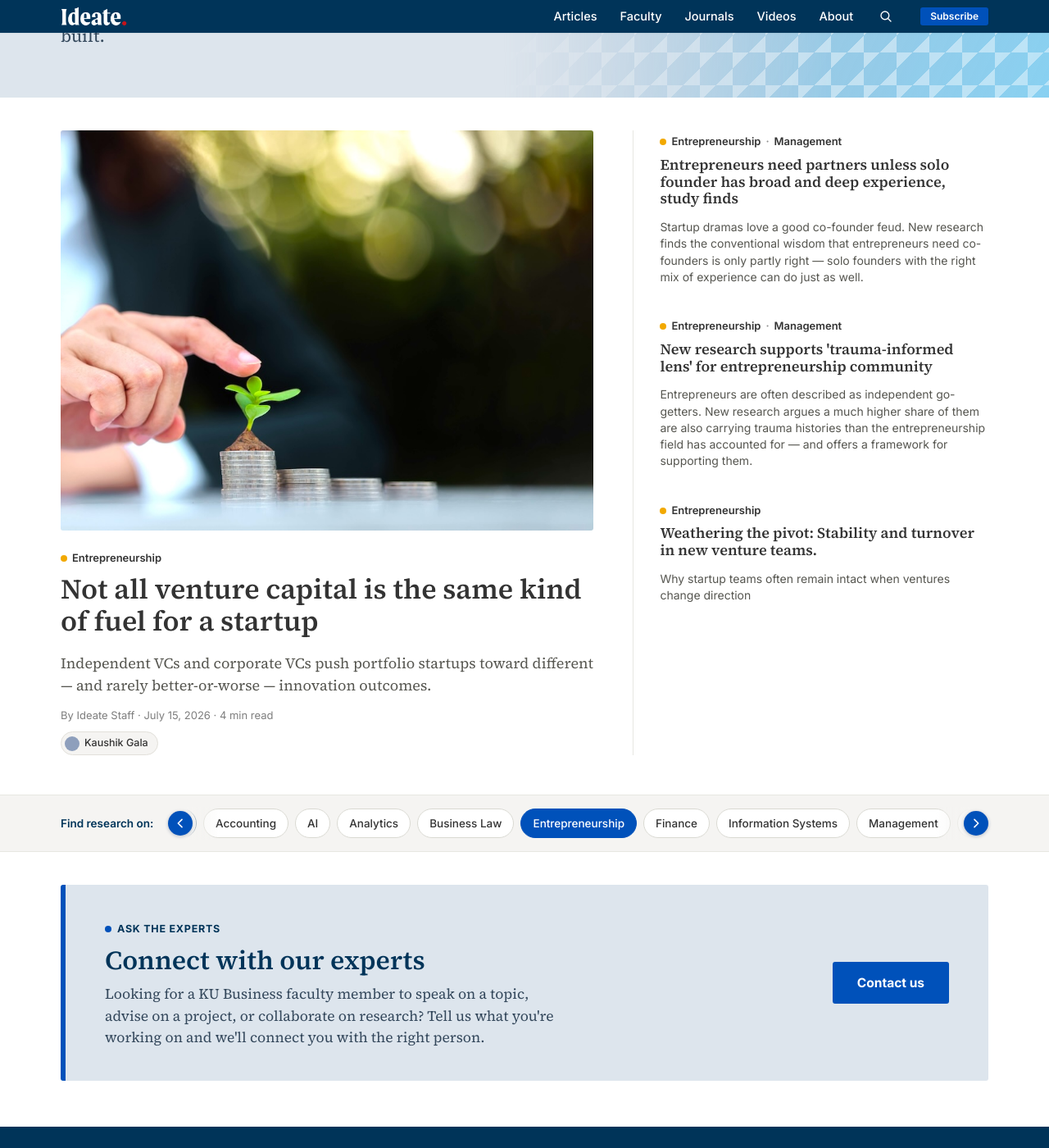
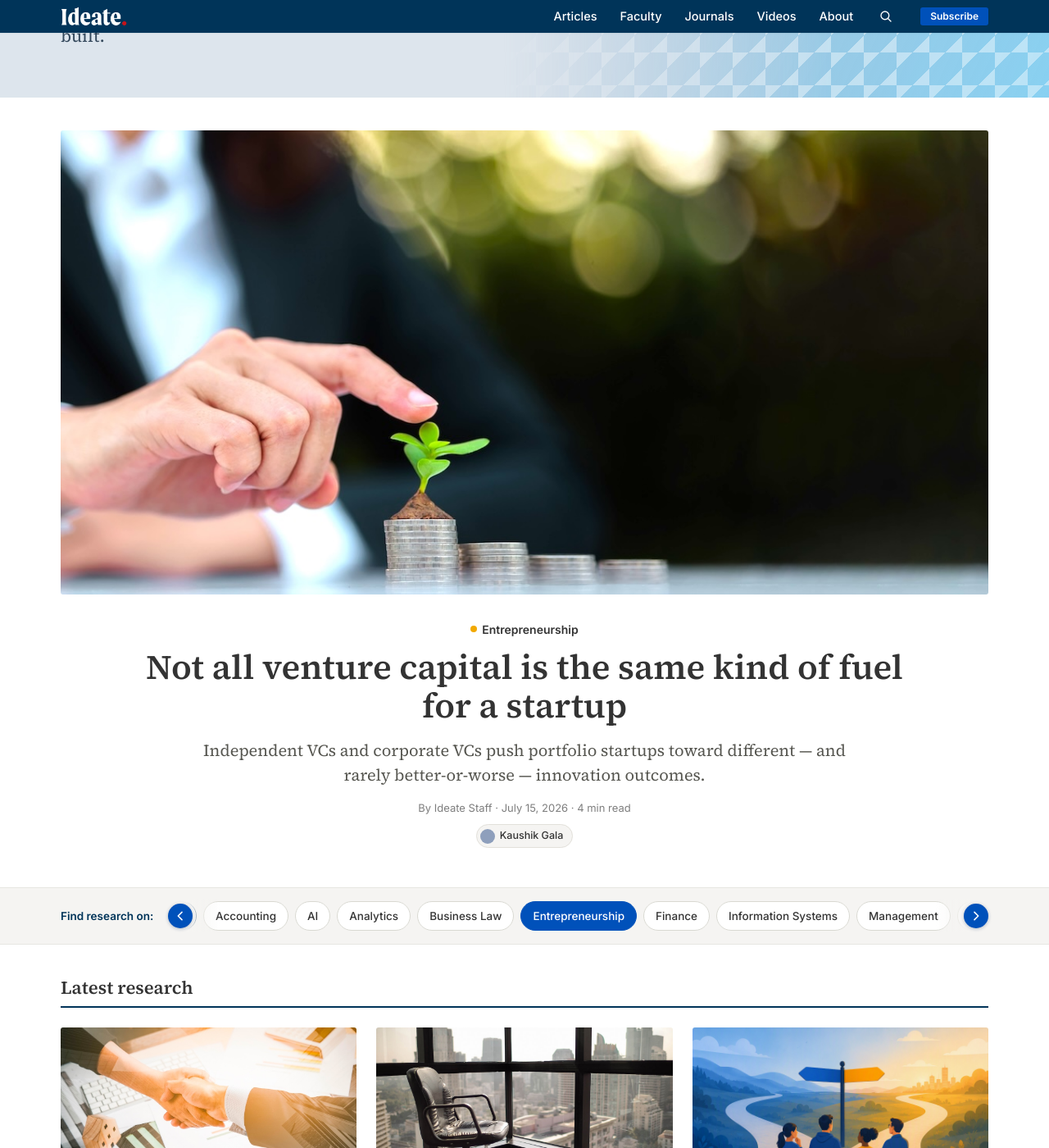
Before and after one commit to KUBschool/ideate, a Jekyll site: the page built from topics/entrepreneurship.html, in a window 1280 px wide and 1400 px high, scrolled down 280 px. Shown: the whole window at 82% size. Built offline with Jekyll 4.4.1, drawn with Linux system fonts in a browser that asks for light colours; some of the changed text lies outside the part shown.

Commit message:
changes to filtered layouts and added video tagging capability

```diff
--- a/_includes/media-callout.html
+++ b/_includes/media-callout.html
@@ -30,7 +32,7 @@
   </a>
   <div class="media-callout-text">
     <div class="media-callout-kicker">
-      <span class="dot"></span>Watch{% if mc_topic %}&nbsp;·&nbsp;{{ mc_topic.name }}{% endif %}
+      <span class="dot"></span>Watch{% unless mc_topics == '' %}&nbsp;·&nbsp;{{ mc_topics }}{% endunless %}
     </div>
     <a href="{{ mc.url | relative_url }}"><h2>{{ mc.title }}</h2></a>
     <p class="media-callout-dek">{{ mc.dek }}</p>
@@ -52,7 +54,7 @@
     </a>
     <div class="media-callout-text">
       <div class="media-callout-kicker">
-        <span class="dot"></span>Watch{% if mc_topic %}&nbsp;·&nbsp;{{ mc_topic.name }}{% endif %}
+        <span class="dot"></span>Watch{% unless mc_topics == '' %}&nbsp;·&nbsp;{{ mc_topics }}{% endunless %}
       </div>
       <a href="{{ mc.url | relative_url }}"><h2>{{ mc.title }}</h2></a>
       <p class="media-callout-dek">{{ mc.dek }}</p>
--- a/_includes/media-card.html
+++ b/_includes/media-card.html
@@ -18,7 +20,7 @@
     </span>
   </a>
   <div class="eyebrow" style="--topic-color:var(--ku-blue)">
-    <span class="dot"></span>Video{% if topic_data %}&nbsp;·&nbsp;<a href="{{ '/topics/' | append: media.topic | append: '/' | relative_url }}">{{ topic_data.name }}</a>{% endif %}
+    <span class="dot"></span>Video{% unless mk_topics == '' %}&nbsp;·&nbsp;{{ mk_topics }}{% endunless %}
   </div>
   <a href="{{ media.url | relative_url }}" class="card-link"><h3>{{ media.title }}</h3></a>
   <p class="dek">{{ media.dek }}</p>
--- a/_includes/topic-links.html
+++ b/_includes/topic-links.html
@@ -15,10 +17,12 @@
   to the page that included it.
 {%- endcomment -%}
 {%- assign tl_a = include.article -%}
-{%- assign tl_slugs = '' | split: ',' | push: tl_a.topic -%}
+{%- assign tl_main = tl_a.topic | default: '' | strip -%}
+{%- assign tl_slugs = '' | split: ',' -%}
+{%- unless tl_main == '' -%}{%- assign tl_slugs = tl_slugs | push: tl_main -%}{%- endunless -%}
 {%- assign tl_extra = tl_a.also_topics | join: ',' | split: ',' | uniq -%}
 {%- for tl_slug in tl_extra -%}
-  {%- if tl_slugs.size < 3 and tl_slug != '' and tl_slug != tl_a.topic -%}
+  {%- if tl_slugs.size < 3 and tl_slug != '' and tl_slug != tl_main -%}
     {%- assign tl_t = site.data.topics | where: 'slug', tl_slug | first -%}
     {%- if tl_t -%}{%- assign tl_slugs = tl_slugs | push: tl_slug -%}{%- endif -%}
   {%- endif -%}
--- a/_layouts/topic.html
+++ b/_layouts/topic.html
@@ -9,6 +9,13 @@ layout: default
     3. Latest research - the next 4 articles, as cards (one row on desktop),
                          each with a "Read the story" link and, when the article has
                          one, a link to the journal article
+    SMALL TOPICS: a topic with 4 stories or fewer (counting those that list it under
+    "Also relates to") is laid out differently, because the layout above would leave it
+    nearly empty. The featured story runs full width and centered, and every other story
+    goes straight into the Latest research cards (3 at most). The stats call-out, if the
+    topic has one, sits under the featured story; the "three articles beside it" choice
+    does not apply, since those stories are in the cards. Bigger topics are unchanged.
+
     4. Video / spotlight - the topic's newest video; if a faculty member is
                          spotlighted, they take 2/3 width and the video 1/3
     5. More in <topic> - the remaining articles as a list, first batch shown,
@@ -54,6 +61,10 @@ layout: default
 {% endfor %}
 {% assign pool = pool | sort: 'date' | reverse %}
 
+{% comment %} ---- small topic: 4 stories or fewer get the centered layout (see the notes at the top) ---- {% endcomment %}
+{% assign small_topic = false %}
+{% if pool.size > 0 and pool.size <= 4 %}{% assign small_topic = true %}{% endif %}
+
 {% comment %} ---- section header settings ---- {% endcomment %}
 {% assign hero_sub = tp.subhead | default: topic_data.description %}
 {% assign hero_tone = tp.header_tone | default: 'steam' %}
@@ -91,7 +102,7 @@ layout: default
 {% if feature %}{% assign pool_rest = pool | where_exp: 'a', 'a.url != feature.url' %}{% endif %}
 
 {% assign side_articles = '' | split: ',' %}
-{% if feature and side_mode == 'articles' %}
+{% if feature and side_mode == 'articles' and small_topic == false %}
   {% for t in tp.side_articles %}
     {% assign picked = pool_rest | where: 'title', t | first %}
     {% if picked and side_articles.size < 3 %}{% assign side_articles = side_articles | push: picked %}{% endif %}
@@ -145,7 +173,7 @@ layout: default
 {% comment %} ================= 2. FEATURED STORY (+ stats or 3 articles) ================= {% endcomment %}
 {% if feature %}
 <section class="hero-section">
-  <div class="wrap hero-grid{% unless show_side %} hero-grid-solo{% endunless %}">
+  <div class="wrap hero-grid{% unless show_side %} hero-grid-solo{% endunless %}{% if small_topic %} hero-grid-center{% endif %}">
     <article class="hero-feature">
       <a href="{{ feature.url | relative_url }}">
         {% if feature.image %}
@@ -208,7 +236,7 @@ layout: default
   <div class="section-head">
     <h2>Latest research</h2>
   </div>
-  <div class="card-grid card-grid-4">
+  <div class="card-grid card-grid-4{% if small_topic %} card-grid-auto{% endif %}">
     {% for a in card_articles %}
       {% include card.html article=a links=true %}
     {% endfor %}
--- a/assets/css/style.css
+++ b/assets/css/style.css
@@ -2306,3 +2306,55 @@ blockquote{
   .service-grid{ grid-template-columns: 1fr; }
   .tab-bar{ margin-bottom: 28px; }
 }
+
+/* ---------- topic pages with 4 stories or fewer ----------
+   The featured story runs the full width of the page, centered, and every other story goes
+   straight into the Latest research cards. Bigger topics keep the two-column layout. (topic.html) */
+.hero-grid.hero-grid-center{
+  grid-template-columns: minmax(0, 1fr);
+  max-width: var(--max-width);   /* the page width again (the solo layout's 760px cap does not apply) */
+  gap: 40px;
+}
+.hero-grid-center .hero-feature{ text-align: center; }
+.hero-grid-center .hero-feature .photo.hero-art,
+.hero-grid-center .hero-feature .img-placeholder.hero-art{
+  aspect-ratio: 2 / 1;
+  margin-bottom: 28px;
+}
+.hero-grid-center .hero-feature .eyebrow{ font-size: 14px; margin-bottom: 12px; }
+.hero-grid-center .hero-feature h2{
+  font-size: 42px;
+  line-height: 1.12;
+  max-width: 22em;
+  margin: 0 auto 16px;
+}
+.hero-grid-center .hero-feature .dek{
+  font-size: 20px;
+  max-width: 40em;
+  margin: 0 auto 16px;
+}
+.hero-grid-center .hero-feature .faculty-chips{ justify-content: center; }
+/* a stats call-out, if the topic has one, sits under the story */
+.hero-grid-center .hero-list{
+  border-left: none;
+  padding-left: 0;
+  width: 100%;
+  max-width: 560px;
+  margin: 0 auto;
+}
+/* the cards share the row between them: 3 stories make 3 columns, 2 make 2 (4 across would leave a gap) */
+.card-grid.card-grid-4.card-grid-auto{ grid-template-columns: repeat(auto-fit, minmax(240px, 1fr)); }
+.card-grid-auto > .card:only-child{ max-width: 520px; justify-self: center; }
+@media (max-width: 900px){
+  .hero-grid-center .hero-feature h2{ font-size: 34px; }
+  .hero-grid-center .hero-feature .dek{ font-size: 18px; }
+  .hero-grid-center .hero-feature .photo.hero-art,
+  .hero-grid-center .hero-feature .img-placeholder.hero-art{ aspect-ratio: 16 / 9; }
+}
+@media (max-width: 620px){
+  .hero-grid.hero-grid-center{ gap: 28px; }
+  .hero-grid-center .hero-feature h2{ font-size: 28px; }
+  .hero-grid-center .hero-feature .dek{ font-size: 17px; }
+  .hero-grid-center .hero-feature .photo.hero-art,
+  .hero-grid-center .hero-feature .img-placeholder.hero-art{ margin-bottom: 20px; }
+}
```
Also changed, not shown: other parts of _includes/media-callout.html (+3 -1 lines), other parts of _includes/media-card.html (+3 -1 lines), other parts of _includes/topic-links.html (+2 -0 lines), other parts of _layouts/topic.html (+18 -1 lines), _layouts/media.html (+15 -5 lines), admin/config.yml (+20 -1 lines), 1 other file.
